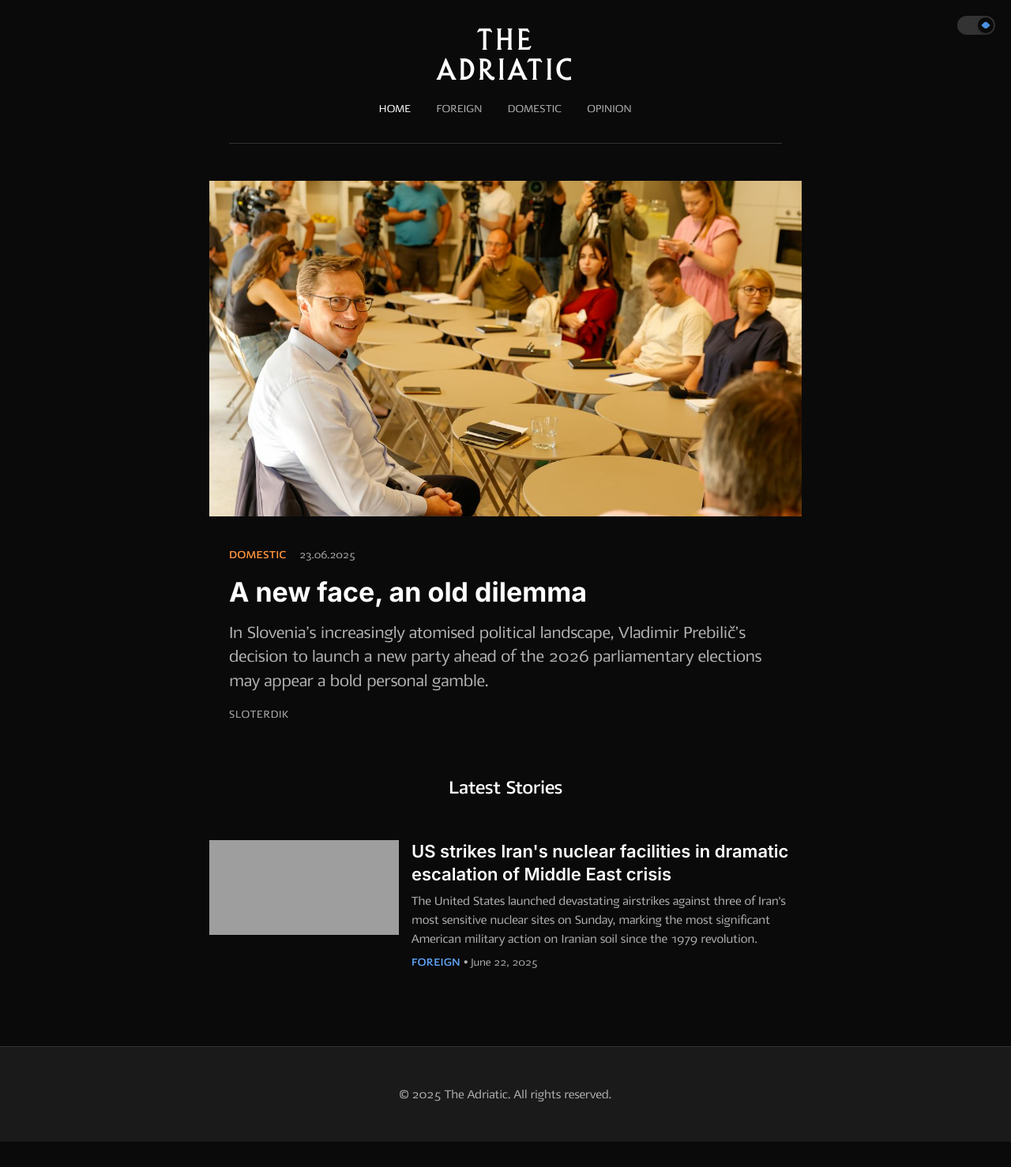
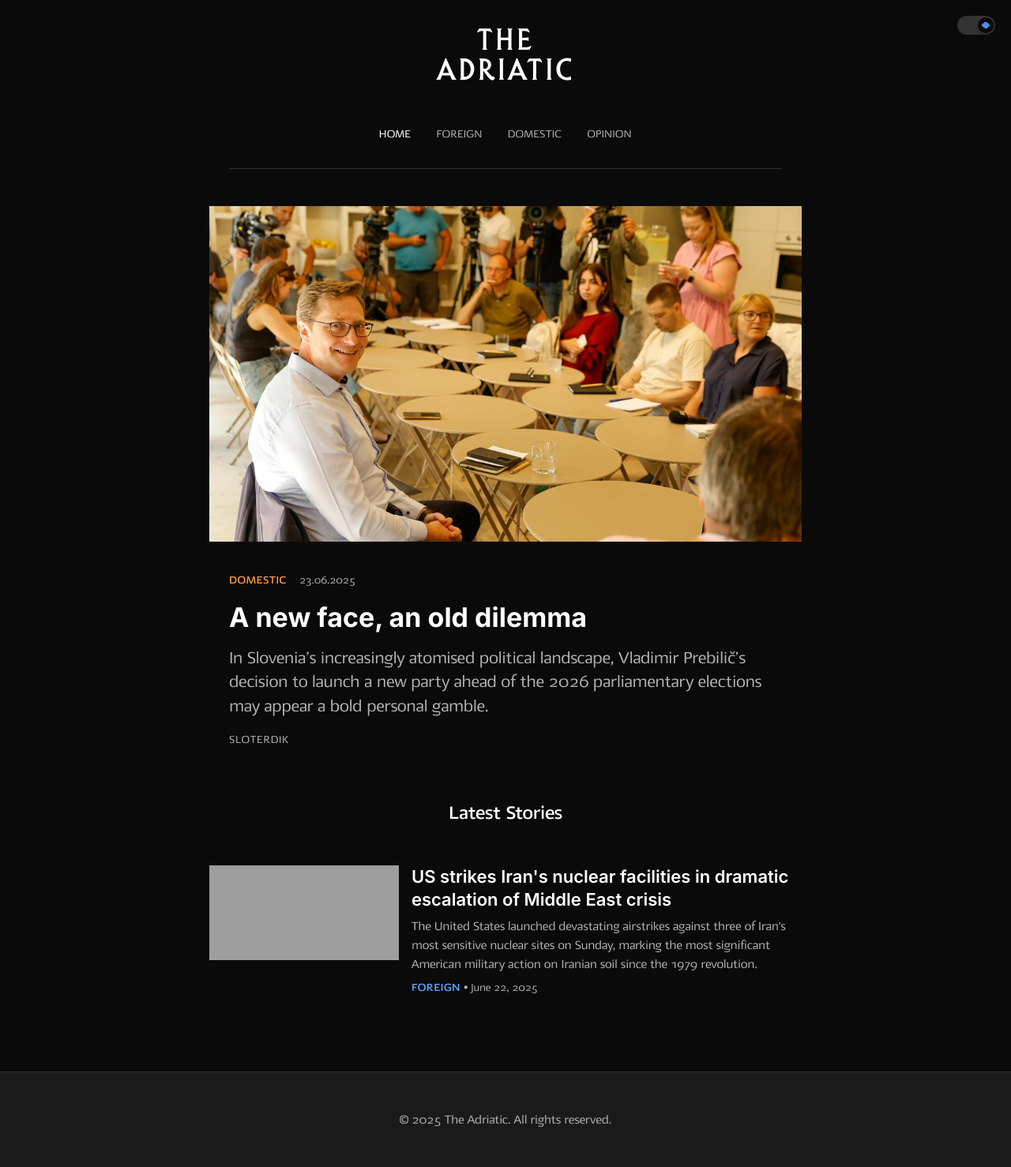
Before and after one commit to tfhoerest/azt, a Jekyll site: the page built from index.html, in a window 1280 px wide. Shown: the whole page at 79% size. Built offline with Jekyll 4.4.1, drawn with Linux system fonts in a browser that asks for light colours; some web fonts are replaced; the list of posts is cut into pages by our own code; before the commit the page ends 1446 px from its top, so only the background shows below that.

Commit message:
Update default.html

```diff
--- a/_layouts/default.html
+++ b/_layouts/default.html
@@ -276,9 +276,9 @@
     display: flex;
     flex-direction: column;
     align-items: center;
-    margin-bottom: var(--z-ds-space-s);
+    margin-bottom: var(--z-ds-space-xl); /* Changed from var(--z-ds-space-s) */
     line-height: 0.8;
-    font-size: 0; /* Hide original text */
+    font-size: 0;
 }
 
 .site-title::before {
```
